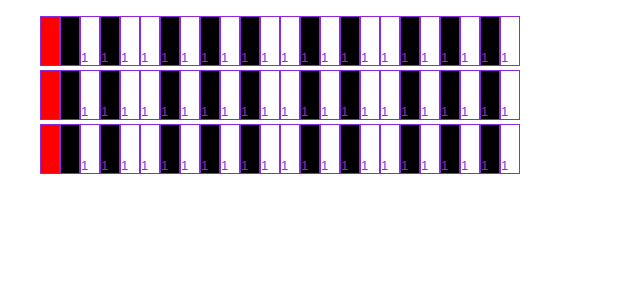
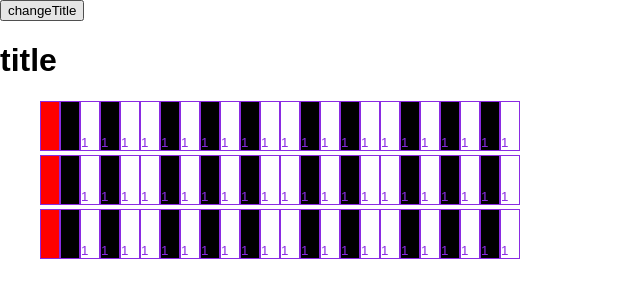
Before and after one commit to superyusuke/key-note-react, a React app: page / in a window 1280 px wide. Shown: the top 300 px of the page, without its empty margins (0-640 px from the left). Built offline with nearby package versions, Linux system fonts and the light colour scheme.

Commit message:
titleを使いし、変更のトレース

```diff
--- a/src/components/Key.js
+++ b/src/components/Key.js
@@ -1,14 +1,11 @@
 import React from 'react'
 import styles from './Keyboard.css'
 
-const Key = ({text, onChange, keyboardIndex, keyNum, state}) => {
+const Key = ({text, onChange, keyboardIndex, keyNum}) => {
   const payload = {
     keyboardIndex,
     keyNum
   }
-
-  const textState = state.keyboards[keyboardIndex][keyNum]
-  console.log(textState)
 
   const localOnChange = (e) => {
     e.preventDefault()
--- a/src/components/Keyboard.js
+++ b/src/components/Keyboard.js
@@ -3,6 +3,8 @@ import styles from './Keyboard.css'
 import KeyContainer from '../containers/KeyContainer'
 
 const Keyboard = ({keys, onChange, keyboardIndex}) => {
+  console.log('change')
+
   const octave = [
     true,
     false,
--- a/src/components/KeyboardsArea.js
+++ b/src/components/KeyboardsArea.js
@@ -2,16 +2,22 @@ import React from 'react'
 import KeyboardContainer from '../containers/KeyboardContainer'
 import styles from './KeyboardsArea.css'
 
-const KeyboardsArea = ({keyboards}) => {
+const KeyboardsArea = ({keyboards,title,onClick}) => {
   const Keyboards = () => {
     return keyboards.map((keys, index) => {
       return (<li key={index}><KeyboardContainer keyboardIndex={index} keys={keys}/></li>)
     })
   }
+
   return (
-    <ul className={styles.list}>
-      <Keyboards/>
-    </ul>
+    <div>
+      <button onClick={onClick}>changeTitle</button>
+      <h1>{title}</h1>
+      <ul className={styles.list}>
+        <Keyboards/>
+      </ul>
+    </div>
+
   )
 }
 
--- a/src/containers/KeyboardsAreaContainer.js
+++ b/src/containers/KeyboardsAreaContainer.js
@@ -3,15 +3,16 @@ import KeyboardsArea from '../components/KeyboardsArea'
 
 const mapStateToProps = (state) => {
   return {
-    keyboards : state.keyboards
+    keyboards : state.keyboards,
+    title : state.title
   }
 }
 
 // アクション情報を渡す
 const mapDispatchToProps = dispatch => {
   return {
-    destoryTodo: (todoId) => {
-      dispatch(todoId)
+    onClick: () => {
+      dispatch({type: 'UPDATE_TITLE'})
     }
   }
 }
--- a/src/reducers/index.js
+++ b/src/reducers/index.js
@@ -1,6 +1,8 @@
 import { combineReducers } from 'redux'
 import keyboards from './keys'
+import title from './title'
 
 export default combineReducers({
-  keyboards
+  keyboards,
+  title
 })
--- /dev/null
+++ b/src/reducers/title.js
@@ -0,0 +1,11 @@
+const title = (state = 'title', action) => {
+  switch (action.type) {
+    case 'UPDATE_TITLE':
+      console.log(action.type)
+      return state + '.'
+    default:
+      return state
+  }
+}
+
+export default title
```
